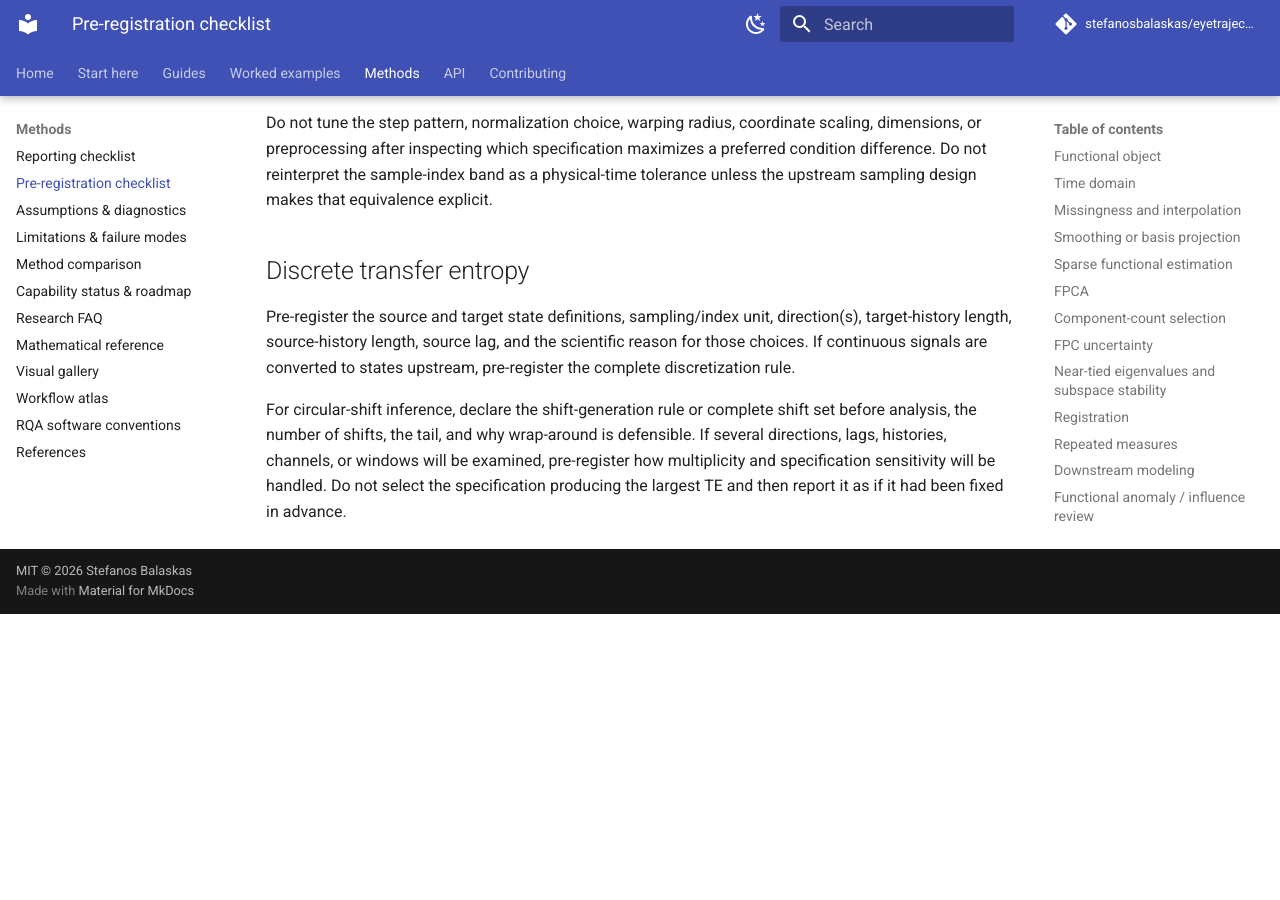
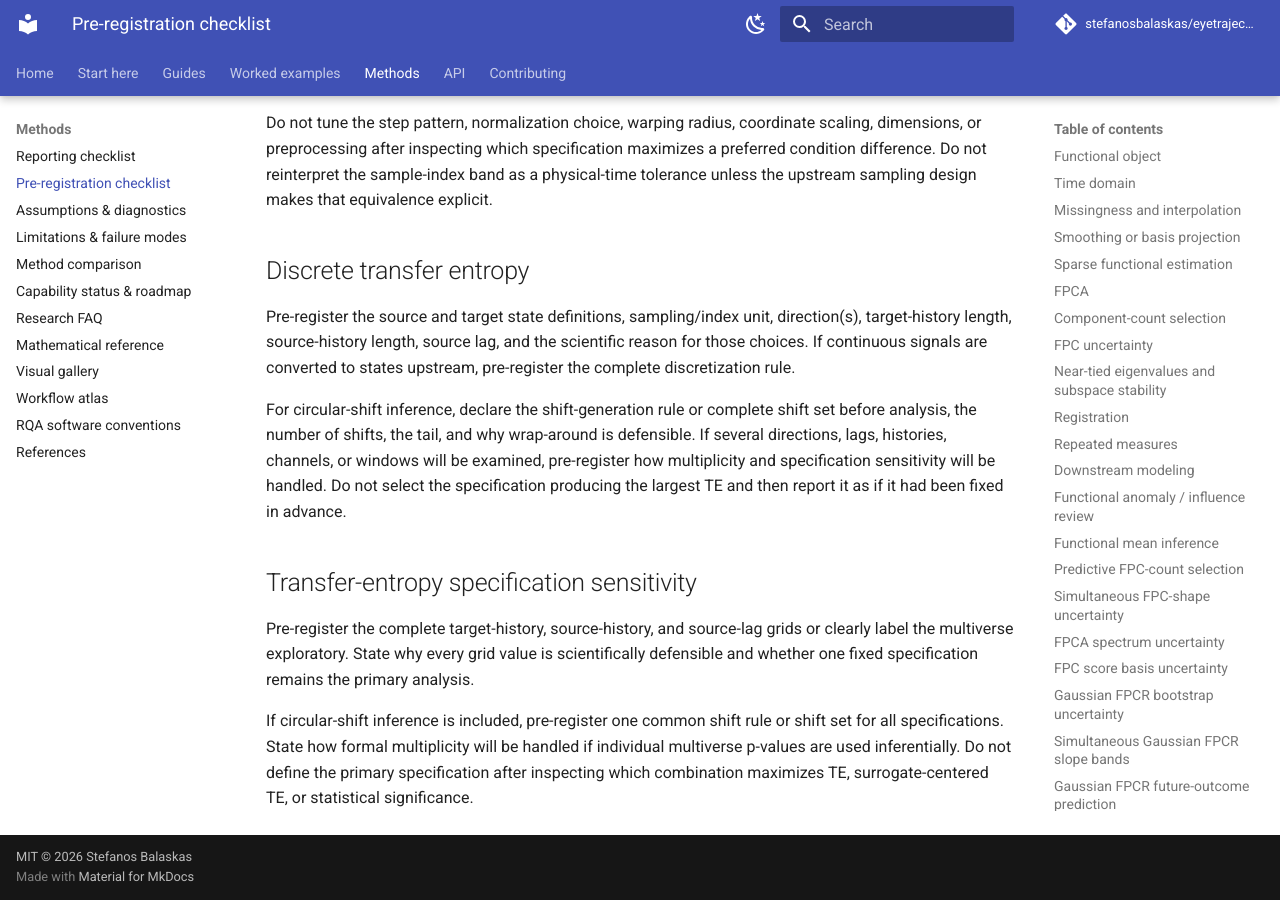
Before and after one commit to stefanosbalaskas/eyetrajectoriespy, an MkDocs documentation site: the page built from docs/methods/preregistration.md, in a window 1280 px wide and 900 px high, scrolled down 21718 px. Built offline with MkDocs 1.6.1 and Material for MkDocs 9.7.7, drawn with Linux system fonts in a browser that asks for light colours; comment, search, counter and statistics services are not loaded; before the commit the page ends 22332 px from its top, so only the background shows below that.

Commit message:
Add transfer entropy sensitivity preregistration guidance

```diff
--- a/docs/methods/preregistration.md
+++ b/docs/methods/preregistration.md
@@ -719,3 +719,16 @@ is defensible. If several directions, lags, histories, channels, or windows
 will be examined, pre-register how multiplicity and specification sensitivity
 will be handled. Do not select the specification producing the largest TE and
 then report it as if it had been fixed in advance.
+
+## Transfer-entropy specification sensitivity
+
+Pre-register the complete target-history, source-history, and source-lag grids
+or clearly label the multiverse exploratory. State why every grid value is
+scientifically defensible and whether one fixed specification remains the
+primary analysis.
+
+If circular-shift inference is included, pre-register one common shift rule or
+shift set for all specifications. State how formal multiplicity will be handled
+if individual multiverse p-values are used inferentially. Do not define the
+primary specification after inspecting which combination maximizes TE,
+surrogate-centered TE, or statistical significance.
```
